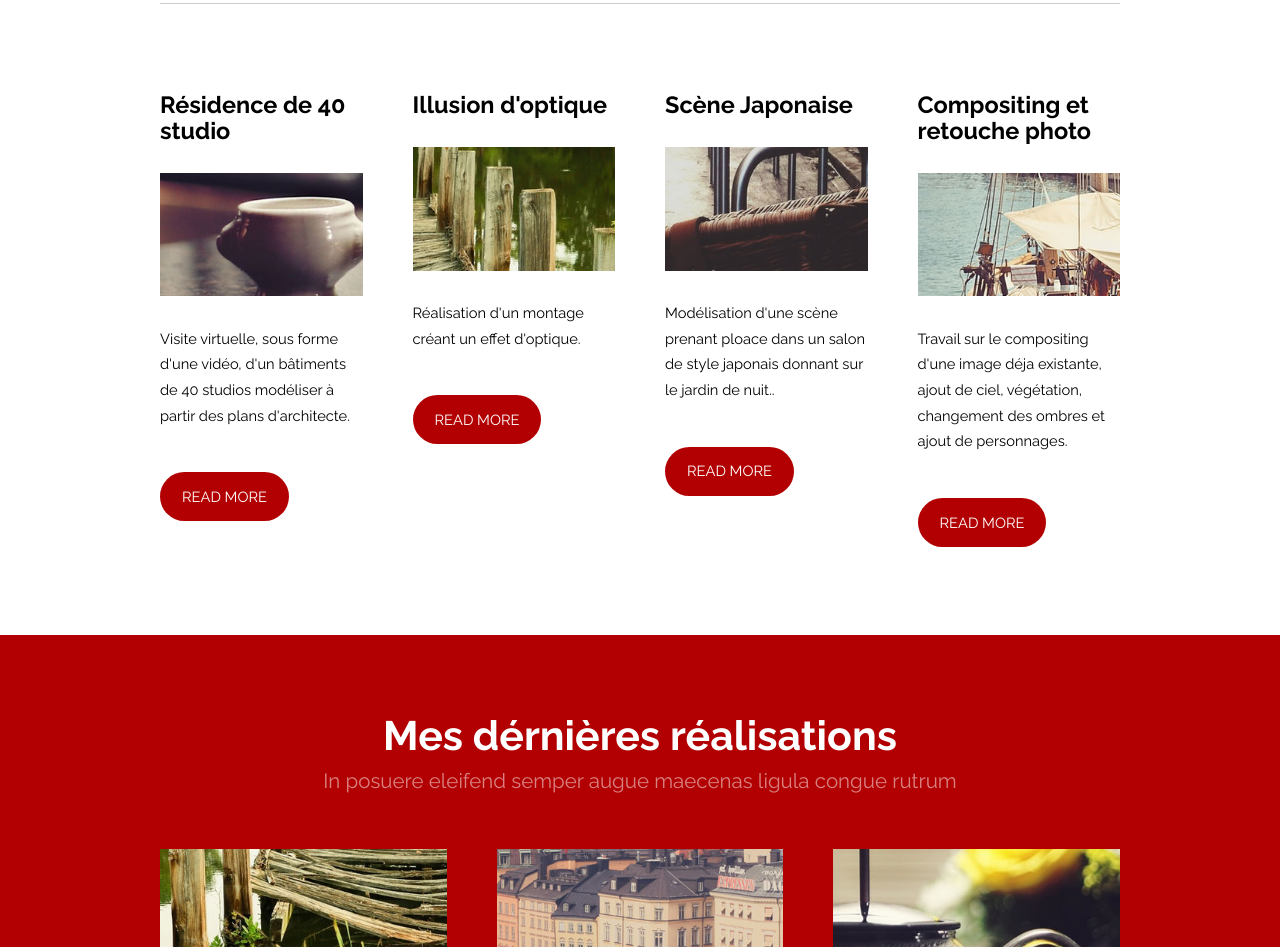
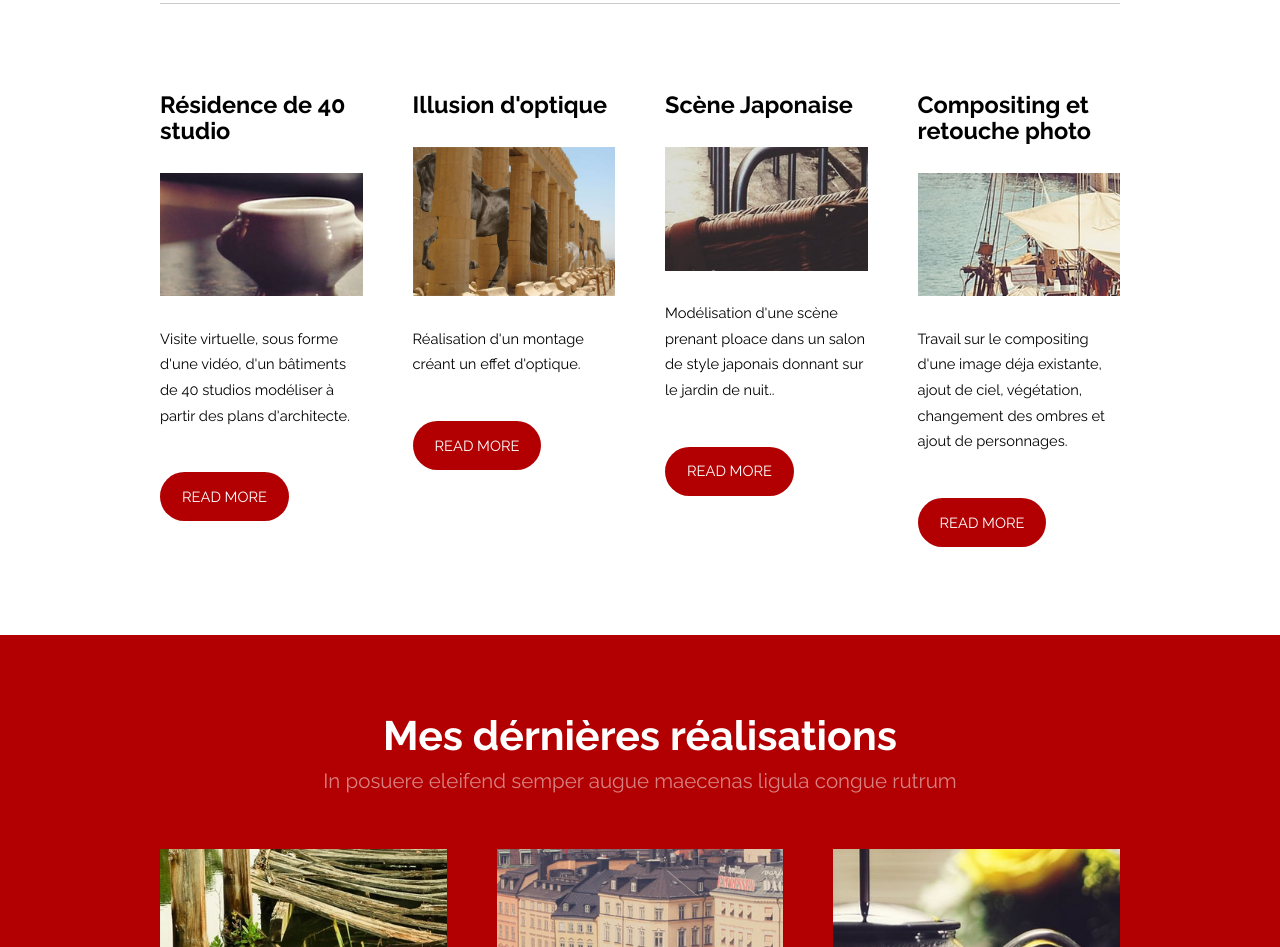
Before and after one commit to morgane-dauphin/morgane-dauphin.github.io, a plain HTML site: page index.html in a window 1280 px wide. Shown: the part 1013-1960 px from the top of the page. Drawn offline with nearby package versions, Linux system fonts and the light colour scheme.

Commit message:
Essaye photo illusion

```diff
--- a/index.html
+++ b/index.html
@@ -88,7 +88,7 @@
 						<header>
 							<h2>Illusion d'optique</h2>
 						</header>
-						<a href="#" class="image full"><img src="images/pics07.jpg" alt=""></a>
+						<a href="#" class="image full"><img src="images/Photomontage_DAUPHIN_Morgane.jpg" alt=""></a>
 						<p>Réalisation d'un montage créant un effet d'optique.</p>
 						<a href="#" class="button">Read More</a>
 					</section>
```
